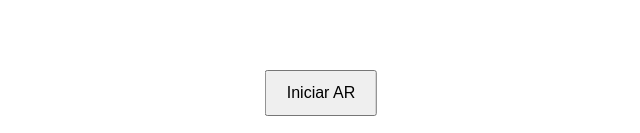
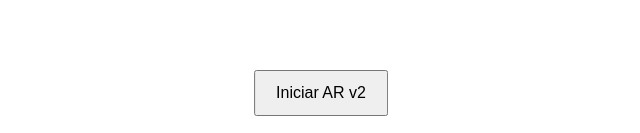
Before and after one commit to davitaveira1/realidade-aumentada, a plain HTML site: page assets/teste.html in a window 1280 px wide. Shown: the part 664-797 px from the top of the page, without its empty margins (319-959 px from the left). Drawn offline with Linux system fonts and the light colour scheme.

Commit message:
inserido teste.html

```diff
--- a/assets/teste.html
+++ b/assets/teste.html
@@ -16,7 +16,7 @@
 <button id="startAR"
   style="position:fixed; z-index:10; bottom:20px; left:50%; transform:translateX(-50%);
          padding:12px 20px; font-size:16px;">
-  Iniciar AR
+  Iniciar AR v2
 </button>
 
 <div id="ar"></div>
```
